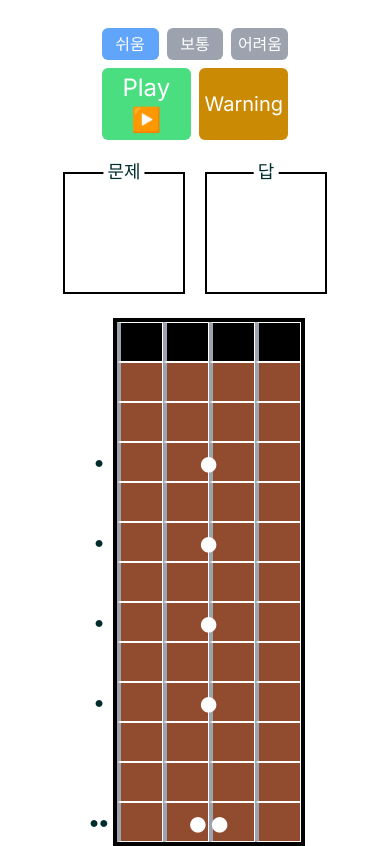
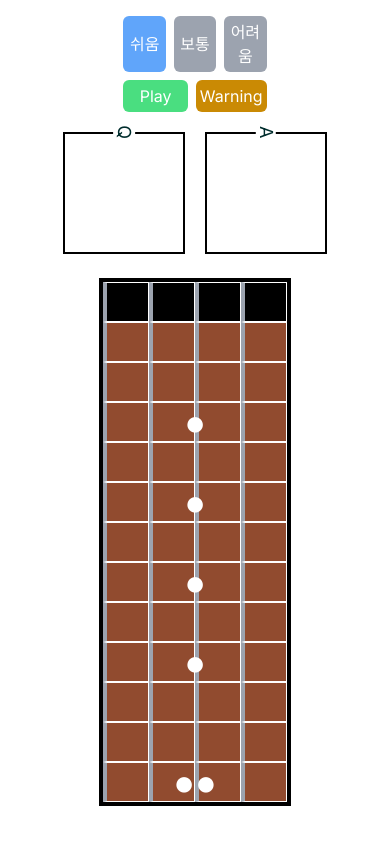
Before and after one commit to Joonpark4/bass-practice, a Next.js app: page / in a window 390 px wide. Built offline with nearby package versions, Linux system fonts and the light colour scheme.

Commit message:
모바일 반응성

```diff
--- a/src/app/layout.tsx
+++ b/src/app/layout.tsx
@@ -24,7 +24,7 @@ export default function RootLayout({
           inter.className,
         )}
       >
-        <main className="flex h-full w-full flex-1 flex-col items-center justify-start py-5 sm:justify-center">
+        <main className="flex h-full w-full flex-1 flex-col items-center justify-start py-2 sm:justify-center sm:py-5">
           {children}
         </main>
         <WarningModalComponent />
--- a/src/app/page.tsx
+++ b/src/app/page.tsx
@@ -10,7 +10,7 @@ export default function Home() {
   const [mode, setMode] = useState("easy");
   const [questionNote, setQuestionNote] = useState("");
   const [answerNote, setAnswerNote] = useState("");
-  const [playText, setPlayText] = useState("Play ▶️");
+  const [playText, setPlayText] = useState("Play");
   const [isCorrectColor, setIsCorrectColor] = useState("");
   const [isVisible, setIsVisible] = useState(false);
   const { open } = useModalStore();
@@ -116,12 +116,12 @@ export default function Home() {
   const handlePlay = () => {
     if (isPlaying) {
       setIsPlaying(false);
-      setPlayText("Play ▶️");
+      setPlayText("Play");
       setQuestionNote("");
       setAnswerNote("");
     } else {
       setIsPlaying(true);
-      setPlayText("Stop ⏹️");
+      setPlayText("Stop");
     }
   };
 
@@ -166,7 +166,7 @@ export default function Home() {
 
   return (
     <div className="centered w-full flex-col gap-3">
-      <div className="flex w-full flex-wrap justify-center gap-3 sm:flex-row">
+      <div className="flex w-full flex-row flex-wrap justify-center sm:gap-3">
         <div className="flex min-w-[100px] max-w-[210px] flex-col gap-2 p-2">
           <p className="mb-2 hidden text-center text-lg font-semibold sm:block">
             주어진 코드를 찾아봐요
@@ -207,30 +207,37 @@ export default function Home() {
           </div>
           <div className="flex w-full justify-between gap-2">
             <button
-              className="w-full cursor-pointer rounded-md bg-green-400 p-1 text-2xl text-white"
+              className={cn(
+                "w-full cursor-pointer rounded-md p-1 text-white sm:text-2xl",
+                isPlaying ? "bg-red-400" : "bg-green-400",
+              )}
               onClick={handlePlay}
             >
               {playText}
             </button>
             <button
-              className="w-full cursor-pointer rounded-md bg-yellow-600 p-1 text-xl text-white"
+              className="w-full cursor-pointer rounded-md bg-yellow-600 p-1 text-white sm:text-xl"
               onClick={open}
             >
               Warning
             </button>
           </div>
         </div>
-        <div className="centered w-full min-w-[217px] max-w-72 flex-col self-center">
+        <div className="centered w-full min-w-[150px] max-w-72 flex-col self-center sm:min-w-[217px]">
           <div className="flex w-full max-w-72 gap-5 p-3">
             <div className="centered relative aspect-square h-full w-full overflow-visible border-2 border-black">
               <div className="absolute left-1/2 top-0 -translate-x-1/2 -translate-y-[55%] rounded-lg bg-white p-1 text-lg">
-                문제
+                <span className="hidden sm:block">문제</span>
+                <span className="block rotate-90 sm:hidden">Q</span>
               </div>
-              <span className="text-5xl">{questionNote}</span>
+              <span className="rotate-90 text-3xl sm:rotate-0 sm:text-5xl">
+                {questionNote}
+              </span>
             </div>
             <div className="centered relative aspect-square h-full w-full overflow-visible border-2 border-black">
               <div className="absolute left-1/2 top-0 -translate-x-1/2 -translate-y-[55%] rounded-lg bg-white p-1 text-lg">
-                답
+                <span className="hidden sm:block">답</span>
+                <span className="block rotate-90 sm:hidden">A</span>
               </div>
               {isVisible && (
                 <div
@@ -240,7 +247,9 @@ export default function Home() {
                   )}
                 ></div>
               )}
-              <span className="text-5xl">{answerNote}</span>
+              <span className="rotate-90 text-3xl sm:rotate-0 sm:text-5xl">
+                {answerNote}
+              </span>
             </div>
           </div>
         </div>
--- a/src/components/ui/VerticalFretboard.tsx
+++ b/src/components/ui/VerticalFretboard.tsx
@@ -27,20 +27,6 @@ export const VerticalFretBoardComponent = ({
 
   return (
     <>
-      <div className="flex h-full flex-col justify-center border-4 border-white">
-        {Array.from({ length: 13 }).map((_, index) => (
-          <div
-            key={index}
-            className="flex h-[40px] items-center justify-center"
-          >
-            {index === 3 || index === 5 || index === 7 || index === 9
-              ? "●"
-              : index === 12
-                ? "●●"
-                : ""}
-          </div>
-        ))}
-      </div>
       <div className="relative flex w-full max-w-48 flex-row-reverse self-center border-4 border-black">
         {Object.keys(fretCodes).map((string) => (
           <div key={string} className="flex w-full max-w-12 flex-col">
```
